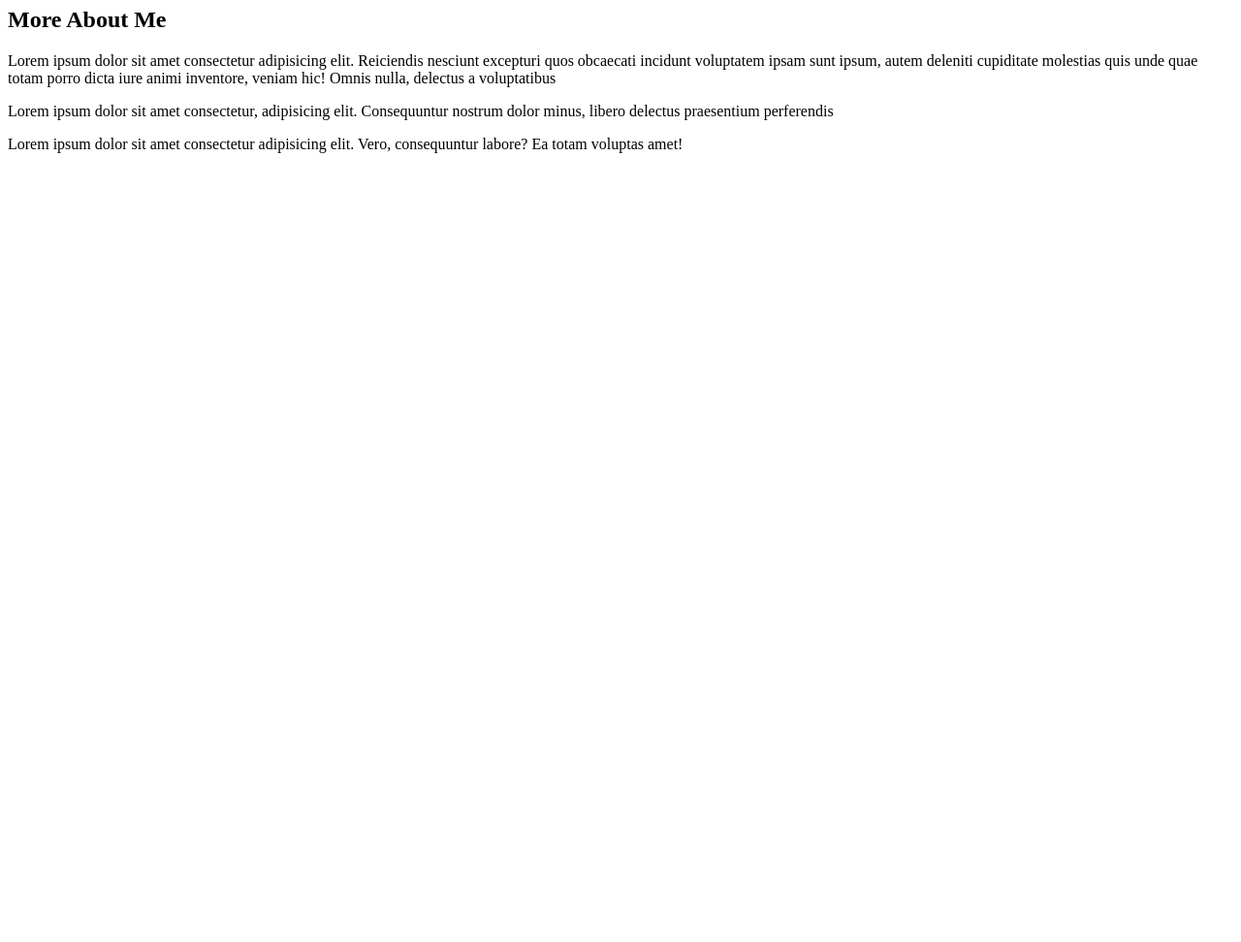
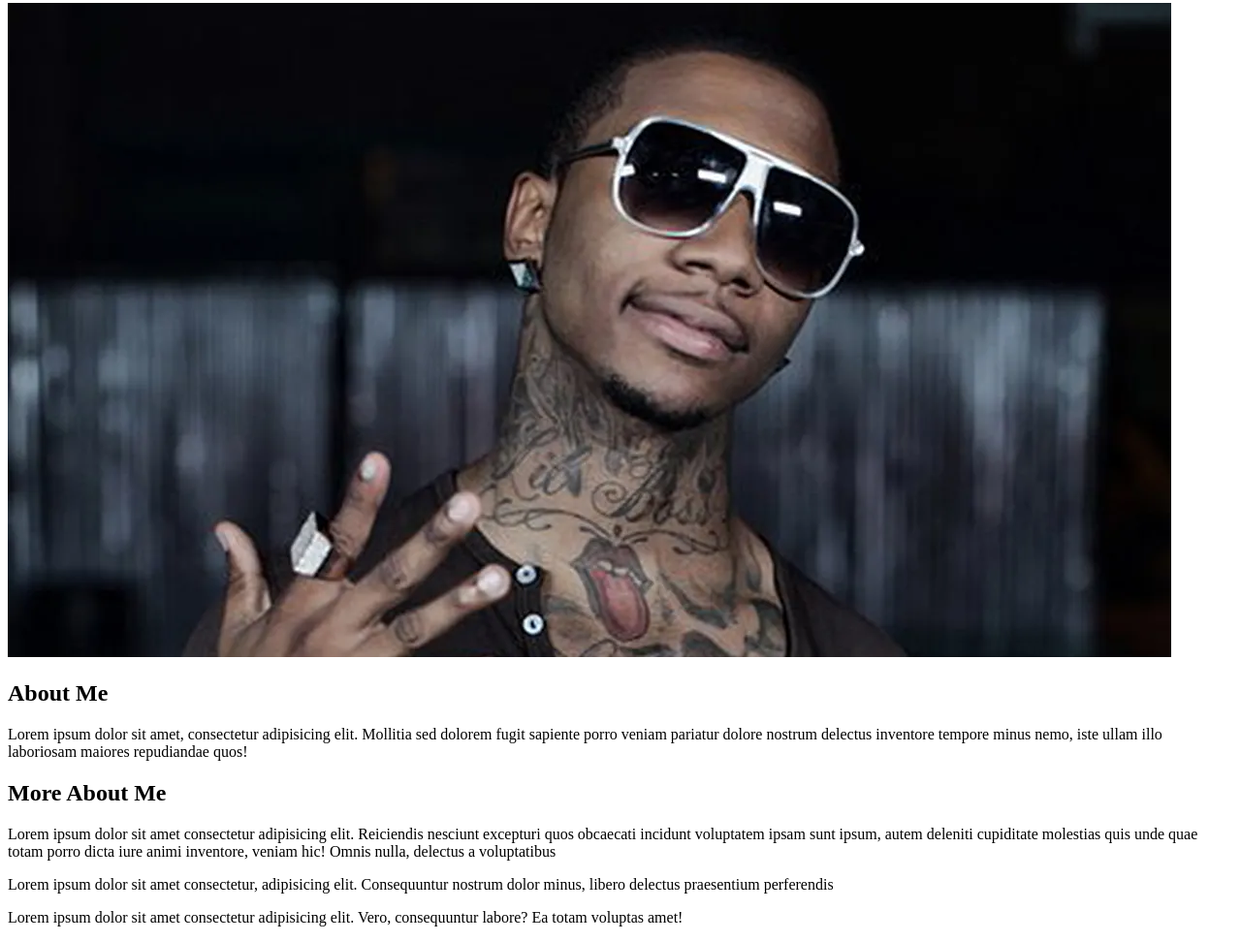
Before and after one commit to gid3eon/gid3eon.github.io, a plain HTML site: page index.html in a window 1280 px wide. Shown: the part 224-1196 px from the top of the page at 97% size. Before the commit the page ends 800 px from the top, so only its background shows below. Drawn offline with nearby package versions, Linux system fonts and the light colour scheme; a script that the page names is missing.

Commit message:
LIL B BASE GOD

```diff
--- a/index.html
+++ b/index.html
@@ -33,6 +33,25 @@
 
 <p> 0024 </p>
 
+<!-- Hero Section -->
+<section class="hero" id="about">
+  <img
+    src="holy grail/assets/images/lilb.png"
+    alt="lil-b"
+    loading="lazy"
+    class="hero-img"
+  />
+  <div class="bio animate__animated animate__shakeX">
+    <h2 class="bio-title">About Me</h2>
+    <p class="bio-text">
+      Lorem ipsum dolor sit amet, consectetur adipisicing elit. Mollitia sed
+      dolorem fugit sapiente porro veniam pariatur dolore nostrum delectus
+      inventore tempore minus nemo, iste ullam illo laboriosam maiores
+      repudiandae quos!
+    </p>
+  </div>
+</section>
+
 <!-- More about -->
 <section class="more-about">
   <h2>More About Me</h2>
```
Also changed, not shown: holy grail/assets/images/lilb.png (added).
